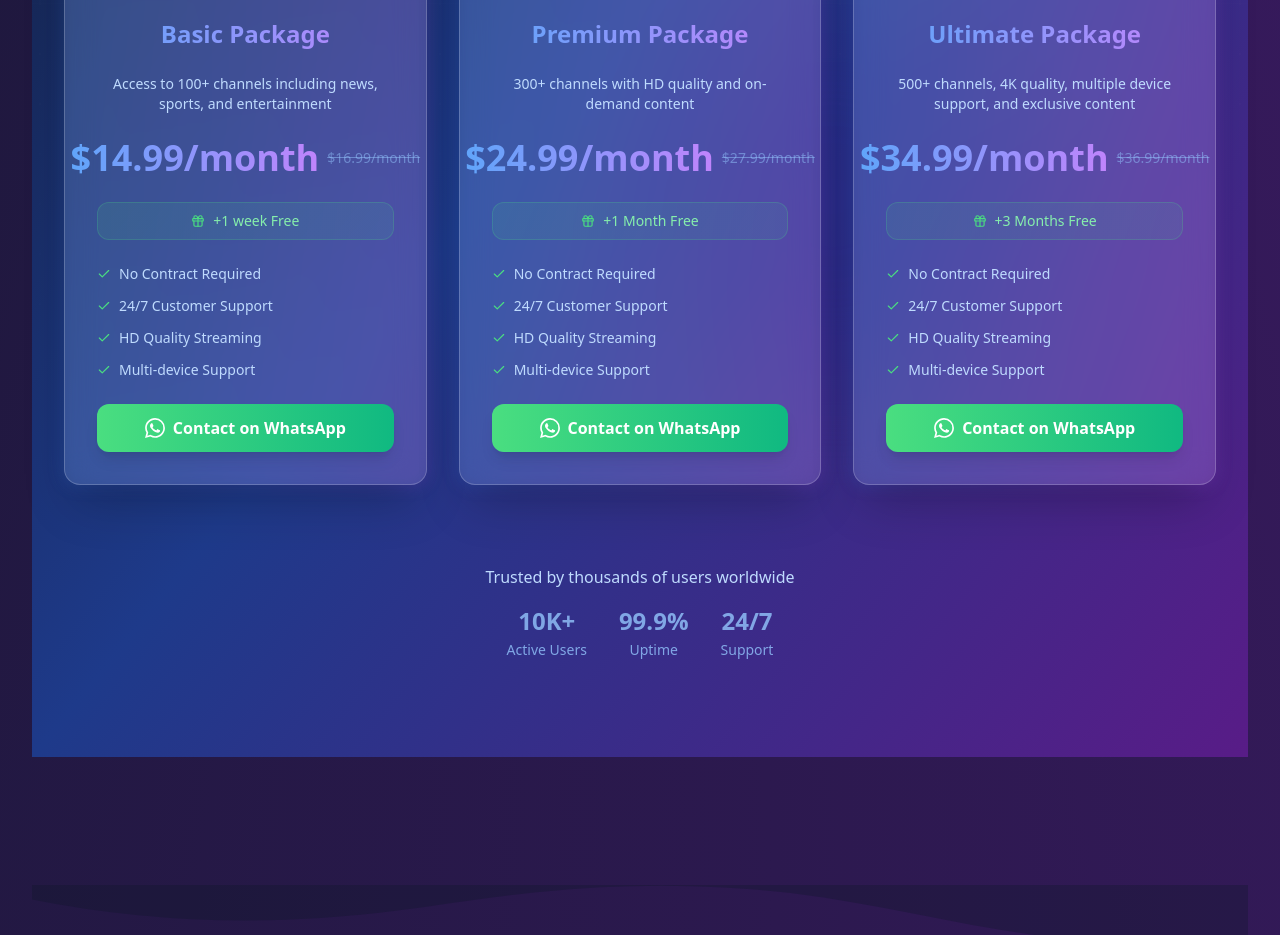
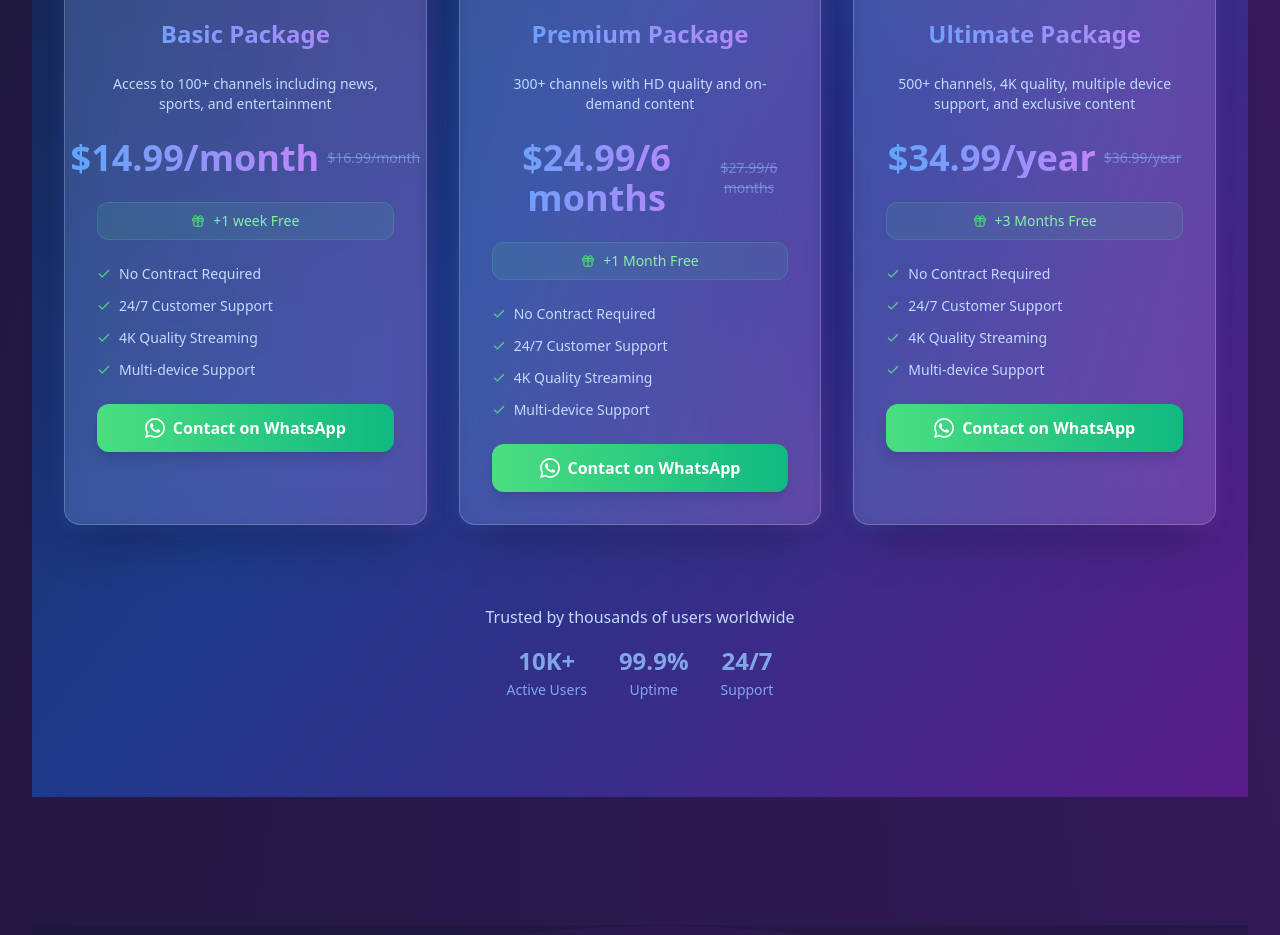
Before and after one commit to Mohahamed99-by/IPTV, a React (Vite) app: page / in a window 1280 px wide. Shown: the part 5880-6815 px from the top of the page. Built offline with nearby package versions, Linux system fonts and the light colour scheme.

Commit message:
free palstan

```diff
--- a/src/IPTVServicesTemplate/IPTVPackage.jsx
+++ b/src/IPTVServicesTemplate/IPTVPackage.jsx
@@ -12,7 +12,7 @@ const IPTVPackage = ({ title, description, price, icon, MonthsFree, originalPric
   const features = [
     "No Contract Required",
     "24/7 Customer Support",
-    "HD Quality Streaming",
+    "4K Quality Streaming",
     "Multi-device Support"
   ];
 
--- a/src/IPTVServicesTemplate/IPTVPackages.jsx
+++ b/src/IPTVServicesTemplate/IPTVPackages.jsx
@@ -20,16 +20,16 @@ const IPTVPackages = () => {
     {
       title: "Premium Package",
       description: "300+ channels with HD quality and on-demand content",
-      price: "$24.99/month",
-      originalPrice: "$27.99/month",
+      price: "$24.99/6 months",
+      originalPrice: "$27.99/6 months",
       MonthsFree: "+1 Month Free",
       icon: image2,  // Correctly assign the image
     },
     {
       title: "Ultimate Package",
       description: "500+ channels, 4K quality, multiple device support, and exclusive content",
-      price: "$34.99/month",
-      originalPrice: "$36.99/month",
+      price: "$34.99/year",
+      originalPrice: "$36.99/year",
       MonthsFree: "+3 Months Free",
       icon: image3,  // Correctly assign the image
     }
```
